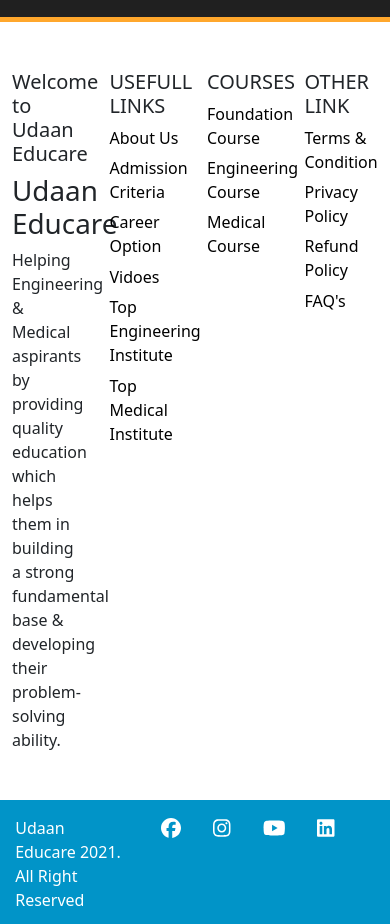
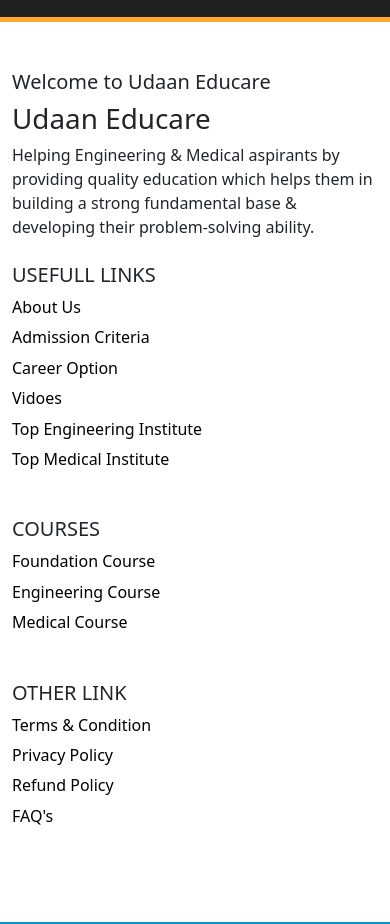
Before and after one commit to saurabh-gawade-29/udaan-educare, a React (Create React App) app: page /Contact in a window 390 px wide. Shown: the part 597-1521 px from the top of the page. Built offline with nearby package versions, Linux system fonts and the light colour scheme; grey boxes are pictures that could not be loaded.

Commit message:
Responsive

```diff
--- a/src/components/Footer/Footer.js
+++ b/src/components/Footer/Footer.js
@@ -13,7 +13,7 @@ export class Footer extends Component {
           <div className="container upper-foot-container">
             <section className="top-footer">
               <div className="row">
-                <div className="col-3">
+                <div className="col-12 col-sm-3 col-md-3 col-lg-3 uFooter-col">
                   <h5>Welcome to Udaan Educare</h5>
                   <h1>Udaan Educare</h1>
                   <p className="m-0">
@@ -23,7 +23,7 @@ export class Footer extends Component {
                     ability.
                   </p>
                 </div>
-                <div className="col-3">
+                <div className="col-12 col-sm-3 col-md-3 col-lg-3 uFooter-col">
                   <div className="usefull">
                     <h5>USEFULL LINKS</h5>
                     <ul>
@@ -48,7 +48,7 @@ export class Footer extends Component {
                     </ul>
                   </div>
                 </div>
-                <div className="col-3">
+                <div className="col-12 col-sm-3 col-md-3 col-lg-3 uFooter-col">
                   <div className="courses">
                     <h5>COURSES</h5>
                     <ul>
@@ -64,7 +64,7 @@ export class Footer extends Component {
                     </ul>
                   </div>
                 </div>
-                <div className="col-3">
+                <div className="col-12 col-sm-3 col-md-3 col-lg-3 uFooter-col">
                   <div className="other">
                     <h5>OTHER LINK</h5>
                     <ul>
--- a/src/components/Footer/Footer.scss
+++ b/src/components/Footer/Footer.scss
@@ -60,3 +60,7 @@
     }
   }
 }
+
+.uFooter-col {
+  padding-bottom: 1.5rem;
+}
```
